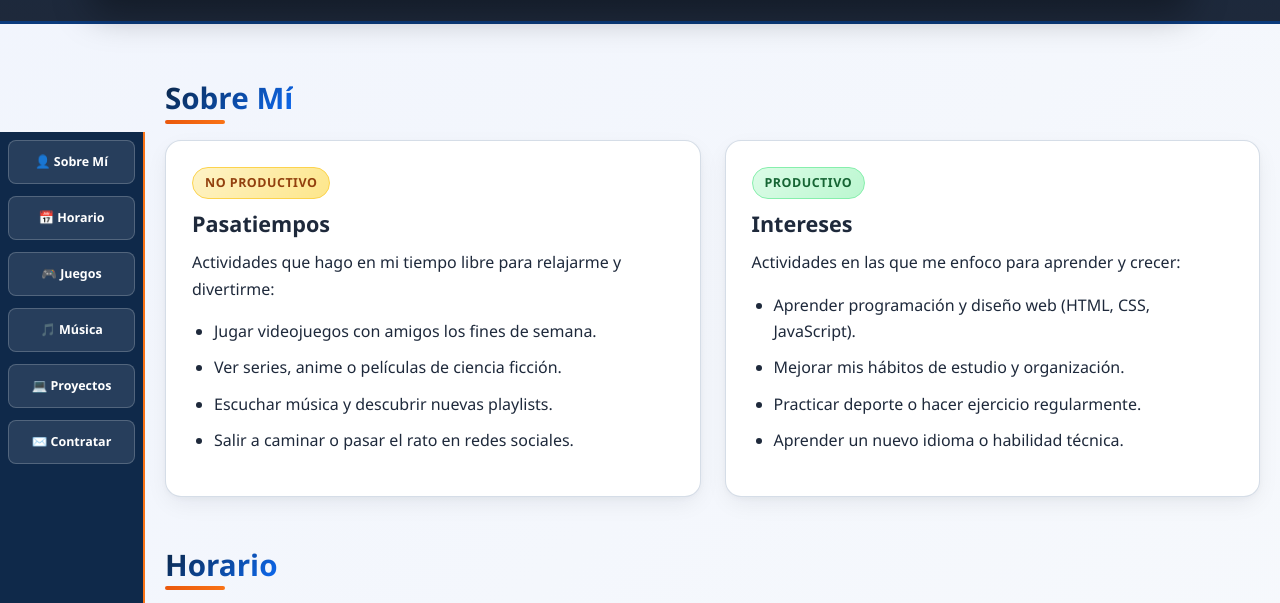
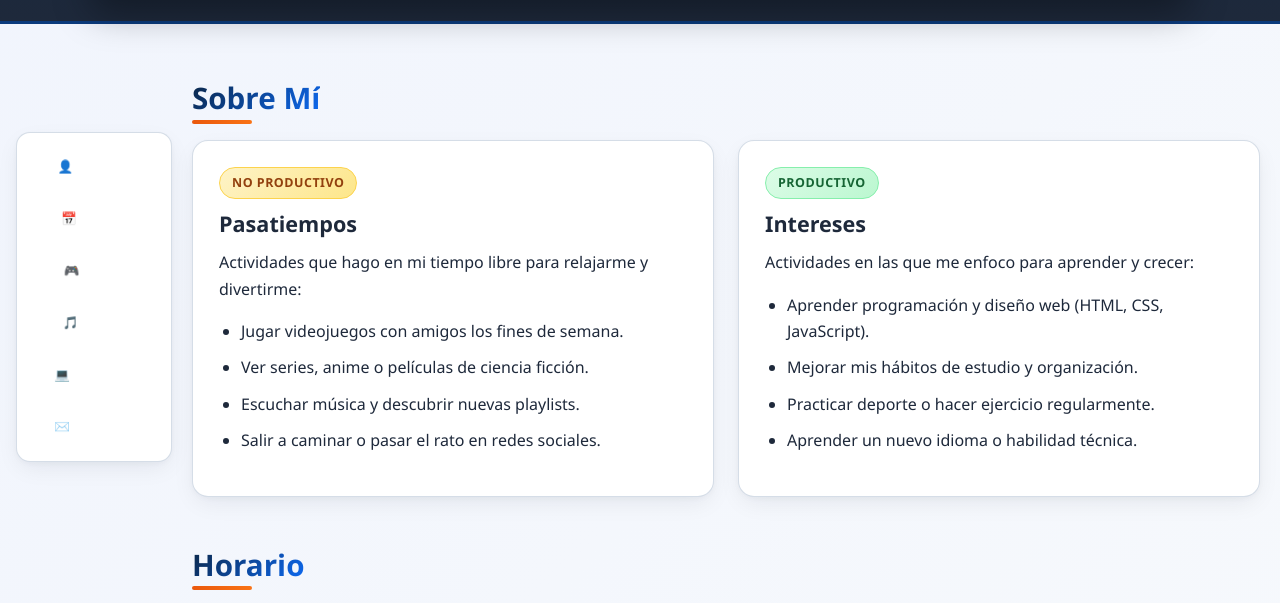
Before and after one commit to IAXPERI/perfil, a plain HTML site: page index.html in a window 1280 px wide. Shown: the part 545-1148 px from the top of the page. Drawn offline with nearby package versions, Linux system fonts and the light colour scheme; no server answers.

Commit message:
Add files via upload

```diff
--- a/index.html
+++ b/index.html
@@ -36,7 +36,6 @@
 
                 <!-- Botones de Simulación Semana 3 -->
                 <button type="button" id="btnSimularContraste" class="btn-toggle" title="Simular Alto Contraste">👁️ Contraste</button>
-                <button type="button" id="btnSimularVista" class="btn-toggle" title="Simular Vista Móvil / Escritorio">📱 Móvil/PC</button>
                 <button type="button" id="btnAuditarA11Y" class="btn-toggle" title="Verificar Semántica HTML5">🔍 Semántica</button>
 
                 <!-- FUNCIÓN 1: Botón Modo Oscuro / Claro -->
--- a/styles.css
+++ b/styles.css
@@ -1195,13 +1195,18 @@ body.alto-contraste .tarjeta-item {
         flex-direction: column;
         justify-content: flex-start;
         align-items: stretch;
-        gap: 12px;
-        width: 145px;
-        min-height: calc(100dvh - 104px);
+        gap: 8px;
+        width: 156px;
+        height: fit-content;
+        min-height: auto;
+        margin: 16px 0 16px 16px;
+        padding: 12px;
         position: sticky;
         top: 12px;
-        border-top: none;
-        border-right: 2px solid #f97316;
+        border: 1px solid var(--card-border);
+        border-radius: 14px;
+        background: var(--card-bg);
+        box-shadow: var(--shadow-md);
     }
 }
 
```
